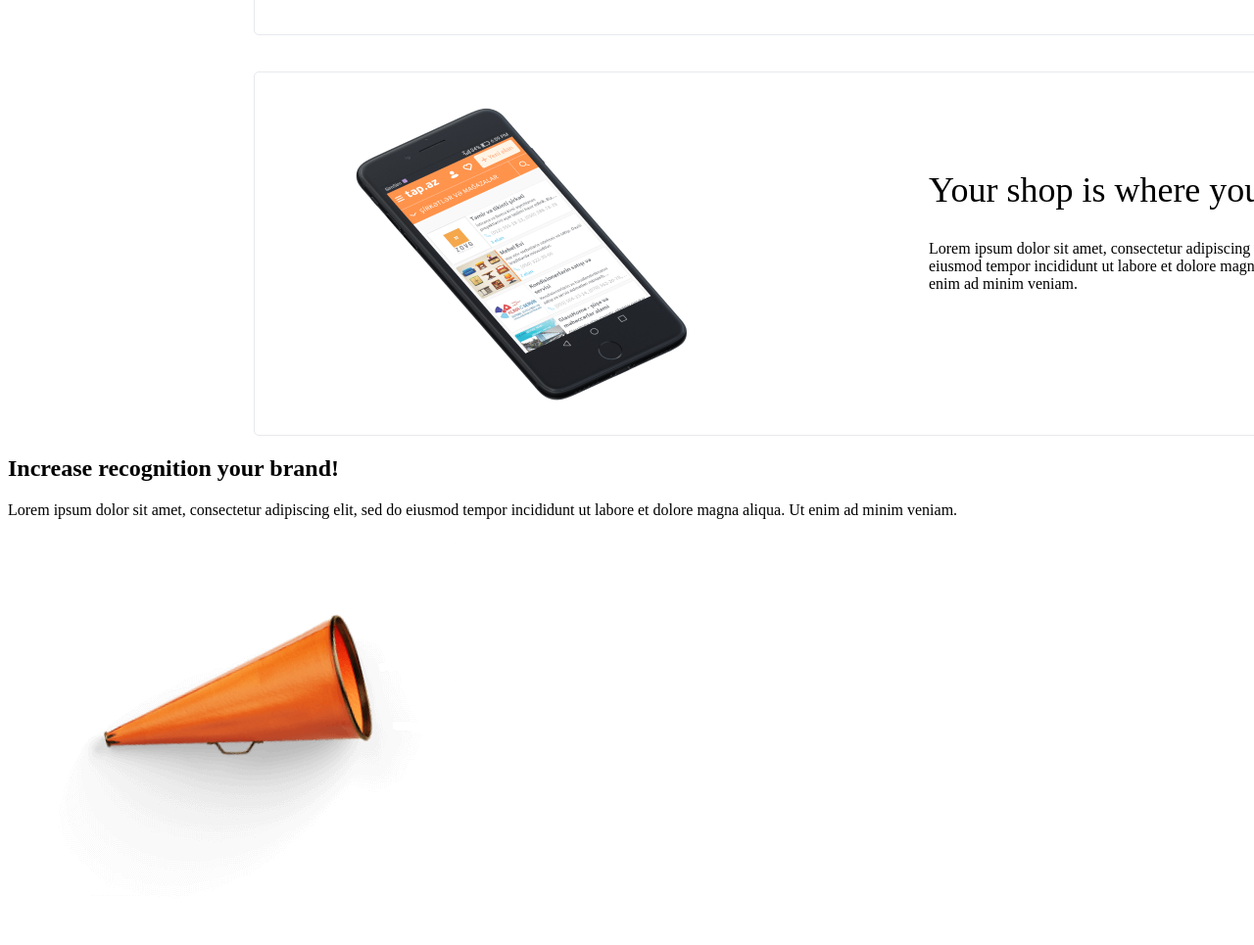
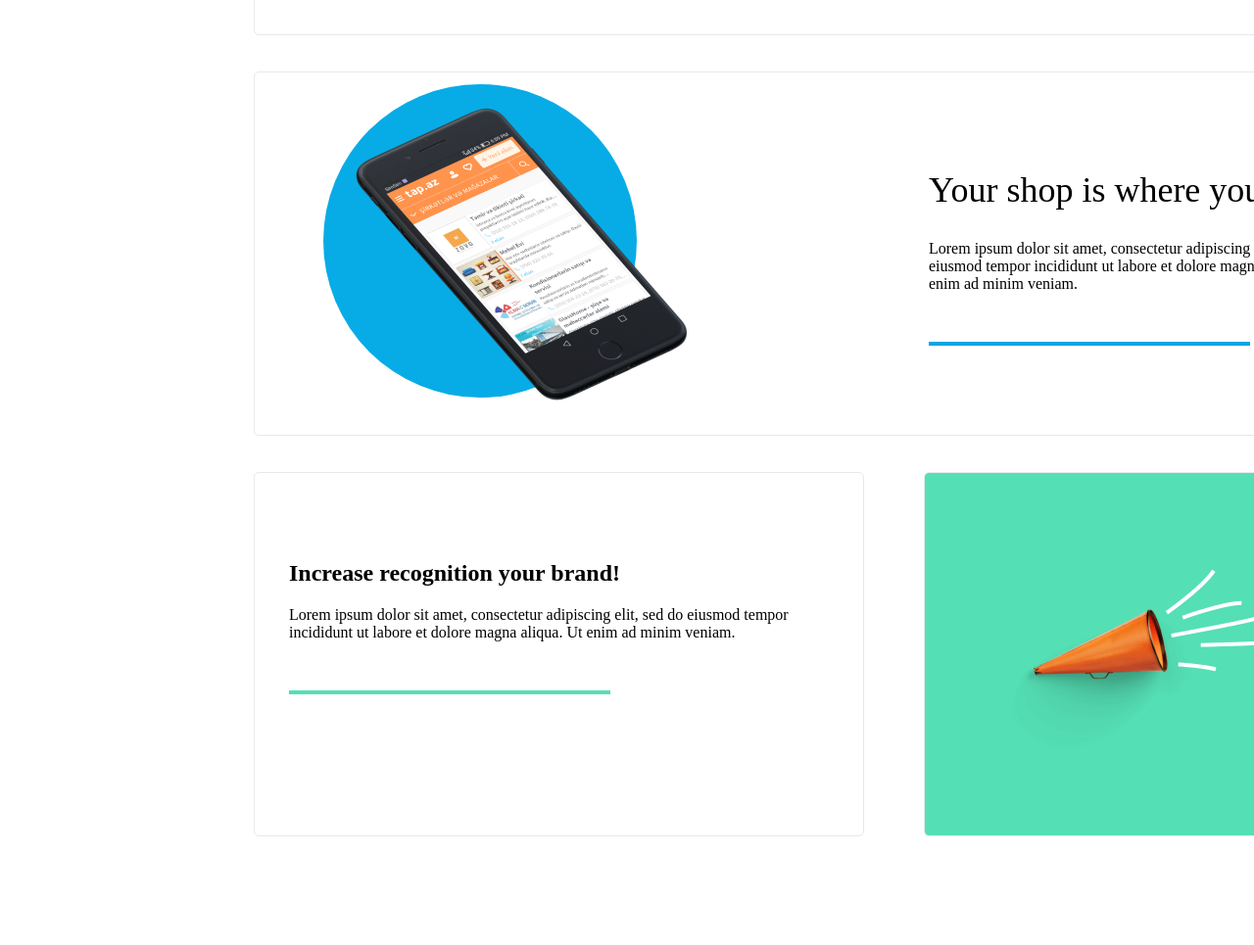
Before and after one commit to kstarowicz/BestShop, a plain HTML site: page index.html in a window 1280 px wide. Shown: the part 1885-2850 px from the top of the page at 98% size. Drawn offline with Linux system fonts and the light colour scheme.

Commit message:
end sectionadvert

```diff
--- a/index.html
+++ b/index.html
@@ -76,7 +76,7 @@
                 <p class="second_paragraph_advert_section">Lorem ipsum dolor sit amet, consectetur adipiscing elit, sed do eiusmod tempor incididunt ut labore et dolore magna aliqua. Ut enim ad minim veniam.</p>
             </div>
             <div class="left_second_advert">
-            <img src="assets/iPhone.png" alt="iPhone" class="second_picture_advert_section">
+                <img src="assets/iPhone.png" alt="iPhone" class="second_picture_advert_section">
             </div>
         </div>
         <div class="third_advert">
@@ -84,7 +84,10 @@
                 <h2 class="third_header_advert_section">Increase recognition your brand!</h2>
                 <p class="third_paragraph_advert_section">Lorem ipsum dolor sit amet, consectetur adipiscing elit, sed do eiusmod tempor incididunt ut labore et dolore magna aliqua. Ut enim ad minim veniam.</p>
             </div>
-            <img src="assets/Trumpet.png" alt="trumpet" class="third_picture_advert_section">
+            <div class="right_third_advert">
+                <img src="assets/Trumpet.png" alt="trumpet" class="third_picture_advert_section">
+            </div>
+
         </div>
     </div>
 
--- a/main.css
+++ b/main.css
@@ -232,6 +232,28 @@ h1{
     margin-left: 169px;
     margin-top: 113px;
 }
+.right_first_advert::before {
+    content: "";
+    width: 180px;
+    height: 180px;
+    background-color: #FB3B64;
+    transform: rotate(45deg);
+    margin-top: 60px;
+    margin-left: 400px;
+    position: absolute;
+    border-radius: 40px;
+    display: block;
+    z-index: -1;
+}
+.left_first_advert::after{
+    content: "";
+    width: 332px;
+    height: 4px;
+    display: block;
+    background-color: #FB3B64;
+    margin-top: 50px;
+
+}
 
 .second_advert{
     width: 1124px;
@@ -252,6 +274,15 @@ h1{
     margin-top: 69px;
     margin-right: 20px;
 }
+.right_second_advert::after{
+    content: "";
+    background-color: #08A6E4;
+    width: 328px;
+    height: 4px;
+    display: block;
+    margin-top: 50px;
+}
+
 .second_header_advert_section{
     text-align: left;
     font: normal normal normal 36px/42px Raleway;
@@ -263,3 +294,67 @@ h1{
     height: 328px;
     margin-top: 29px;
 }
+.left_second_advert::before{
+    content: "";
+    border-radius: 50%;
+    height: 320px;
+    width: 320px;
+    background-color: #07ACE6;
+    display: block;
+    position: absolute;
+    z-index: -1;
+    margin-top: 12px;
+
+}
+
+.third_advert{
+    width: 1124px;
+    height: 370px;
+    display: flex;
+    flex-direction: row;
+    margin-left: 251px;
+    margin-top: 37px;
+}
+
+.left_third_advert{
+    width: 623px;
+    height: 370px;
+    border: 1px solid #E8E9ED;
+    border-radius: 5px;
+    opacity: 1;
+
+}
+.left_third_advert::after{
+    content: "";
+    background-color: #55DFB4;
+    margin-top: 50px;
+    display: block;
+    width: 328px;
+    height: 4px;
+    margin-left: 35px;
+
+}
+.right_third_advert{
+    width: 440px;
+    height: 370px;
+    margin-left: 61px;
+    background: #55DFB4 0% 0% no-repeat padding-box;
+    border: 1px solid #E8E9ED;
+    border-radius: 5px;
+}
+.third_picture_advert_section{
+    width: 296px;
+    height: 208px;
+    margin-top: 98px;
+    margin-left: 62px;
+}
+
+.third_header_advert_section{
+    padding-top: 69px;
+    padding-left: 35px;
+
+}
+.third_paragraph_advert_section{
+    padding-left: 35px;
+    padding-right: 34px;
+}
```
